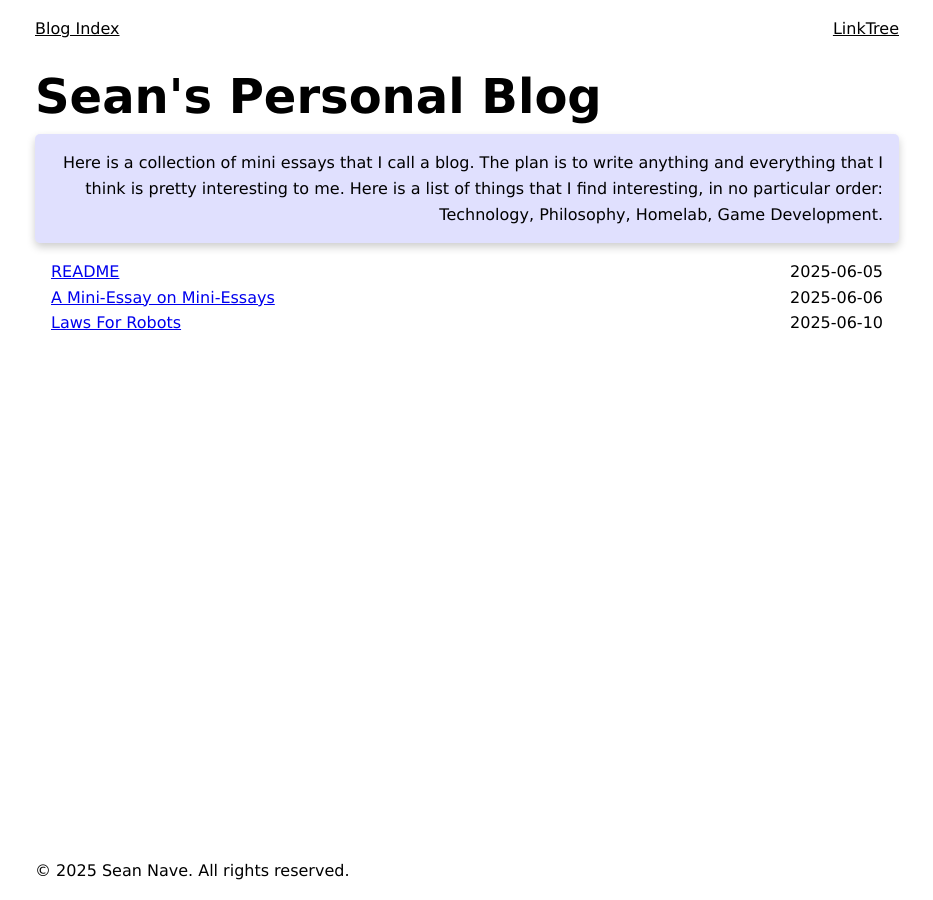
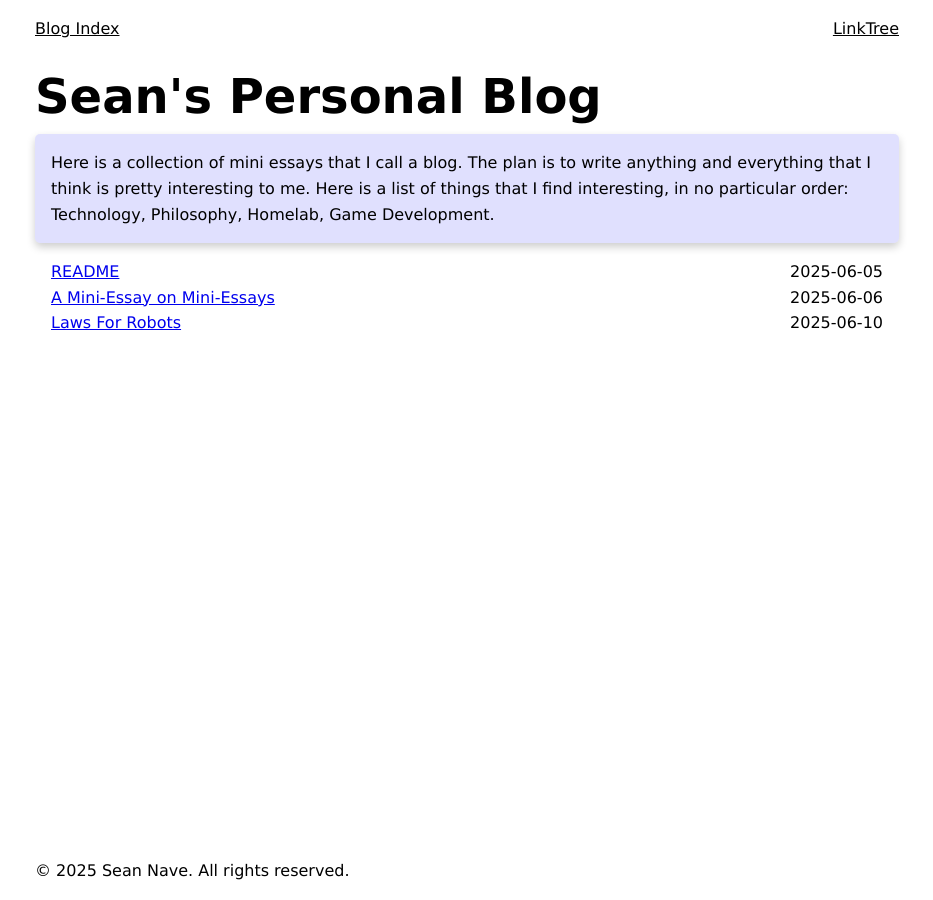
Before and after one commit to seannave211/Blog, a Jekyll site: the page built from index.html, in a window 1280 px wide. Shown: the whole page, without its empty margins (173-1106 px from the left). Built offline with Jekyll 4.4.1, drawn with Linux system fonts in a browser that asks for light colours.

Commit message:
feat: revise blockquote text-align

```diff
--- a/assets/css/catalogue.css
+++ b/assets/css/catalogue.css
@@ -2,7 +2,7 @@ blockquote {
     background: rgba(100, 100, 250, 0.2);
     border-radius: 5px;
     padding: 1rem;
-    text-align: right;
+    text-align: start;
     box-shadow: 0 4px 8px 0 rgba(0, 0, 0, 0.2);
 }
 
```
